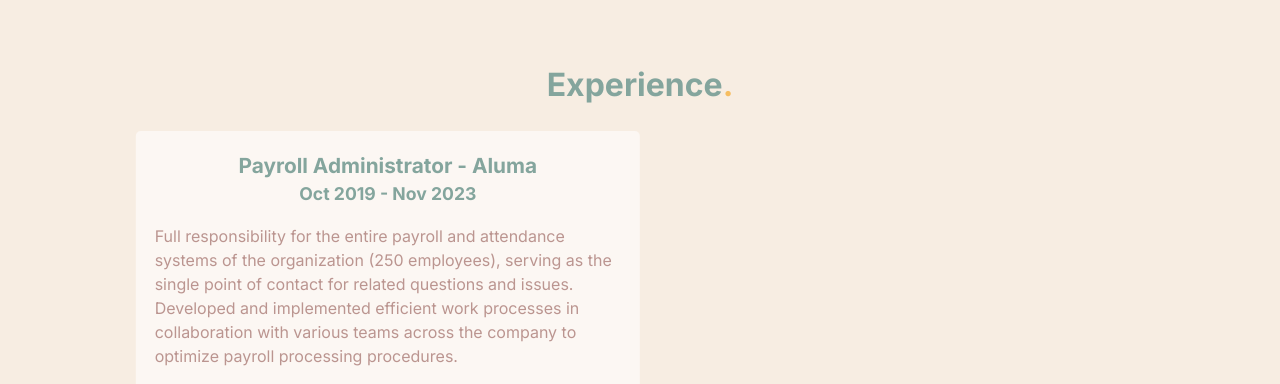
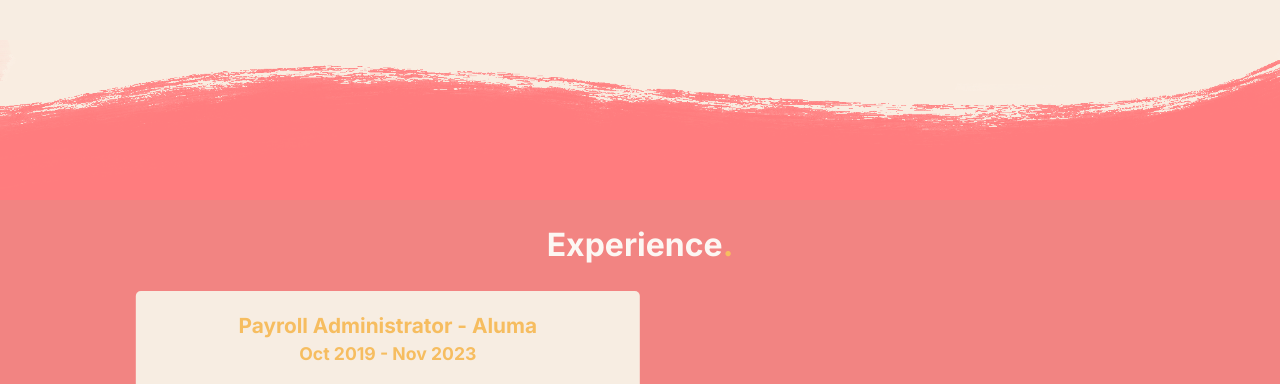
Before and after one commit to Lulzies87/portfolio, a React (Vite) app in the folder app/: page / in a window 1280 px wide. Shown: the part 2416-2800 px from the top of the page. Built offline with nearby package versions, Linux system fonts and the light colour scheme; no server answers; a web font is replaced by a local one.

Commit message:
experience section color and background update

```diff
--- a/app/src/components/Experience/Experience.module.scss
+++ b/app/src/components/Experience/Experience.module.scss
@@ -2,8 +2,23 @@
 
 .experienceContainer {
     min-height: 100vh;
-    align-content: center;
+    display: flex;
+    flex-direction: column;
     position: relative;
+    background-color: $notice;
+
+    &__transitionTop {
+        transform: rotate(180deg);
+        width: 100%;
+    }
+
+    &__transitionBottom {
+        width: 100%;
+    }
+
+    &__title {
+        color: $muted;
+    }
 
     &__content {
         display: flex;
--- a/app/src/components/Experience/Experience.tsx
+++ b/app/src/components/Experience/Experience.tsx
@@ -30,11 +30,23 @@ export default function Experience() {
   }, []);
 
   return (
-    <div id="experience" className={`${styles.experienceContainer} content`}>
-      <h1>
+    <div id="experience" className={styles.experienceContainer}>
+
+      <img
+        className={styles.experienceContainer__transitionTop}
+        src="/images/experience-transition.png"
+        alt="transition-image"
+      />
+
+      <div className="content">
+        <h1 className={styles.experienceContainer__title}>
           Experience<span className="text-accent">.</span>
         </h1>
-      <div ref={experienceRef} className={styles.experienceContainer__content}>
+
+        <div
+          ref={experienceRef}
+          className={styles.experienceContainer__content}
+        >
           <ExperienceBox
             title="Payroll Administrator - Aluma"
             subtitle="Oct 2019 - Nov 2023"
@@ -73,5 +85,13 @@ export default function Experience() {
           />
         </div>
       </div>
+
+      <img
+        className={styles.experienceContainer__transitionBottom}
+        src="/images/experience-transition.png"
+        alt="transition-image"
+      />
+
+    </div>
   );
 }
--- a/app/src/components/ExperienceBox/ExperienceBox.module.scss
+++ b/app/src/components/ExperienceBox/ExperienceBox.module.scss
@@ -1,14 +1,19 @@
 @import "@/styles/_variables";
 
 .experienceBoxContainer {
-    background-color: $muted;
+    background-color: $background;
     max-width: min(45vw, 50ch);
     padding: 1.2rem;
     border-radius: $border-radius;
 
+    &__title, &__subtitle {
+        color: $primary;
+    }
+
     &__skillList {
         list-style: none;
         padding: 0;
+        color: $muted-foreground;
 
         &__listItem {
             text-align: left;
--- a/app/src/components/ExperienceBox/ExperienceBox.tsx
+++ b/app/src/components/ExperienceBox/ExperienceBox.tsx
@@ -13,8 +13,8 @@ export default function ExperienceBox({
 }: ExperienceBoxProps) {
   return (
     <div className={styles.experienceBoxContainer}>
-      <h2>{title}</h2>
-      <h3>{subtitle}</h3>
+      <h2 className={styles.experienceBoxContainer__title}>{title}</h2>
+      <h3 className={styles.experienceBoxContainer__subtitle}>{subtitle}</h3>
       <ul className={styles.experienceBoxContainer__skillList}>
         {responsibilities.map((responsibility, index) => (
           <li
--- a/app/src/styles/_variables.scss
+++ b/app/src/styles/_variables.scss
@@ -1,7 +1,11 @@
 $background: #f7ede2;
 $foreground: #84a59d;
+
 $muted: #FCF7F3;
 $muted-foreground: #bb9590;
+$muted-yellow: #f7d5a1;
+$muted-pink: #f6dcd3;
+
 $primary: #f6bd60;
 $notice: #f28482;
 $placeholder: #CBCBCB;
```
Also changed, not shown: app/public/images/experience-transition.png (added). Lines whose indentation alone changed are shown as unchanged.
